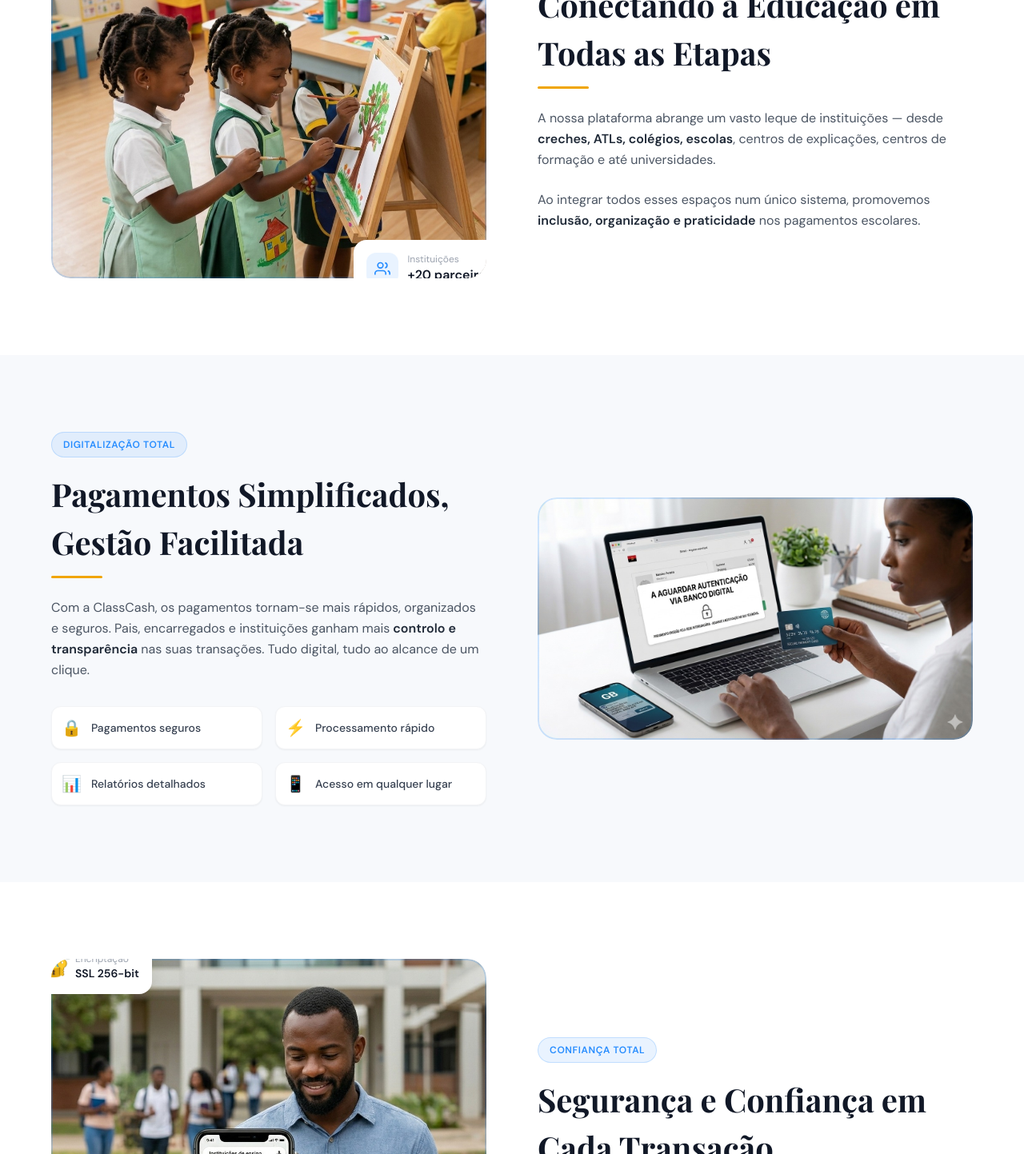
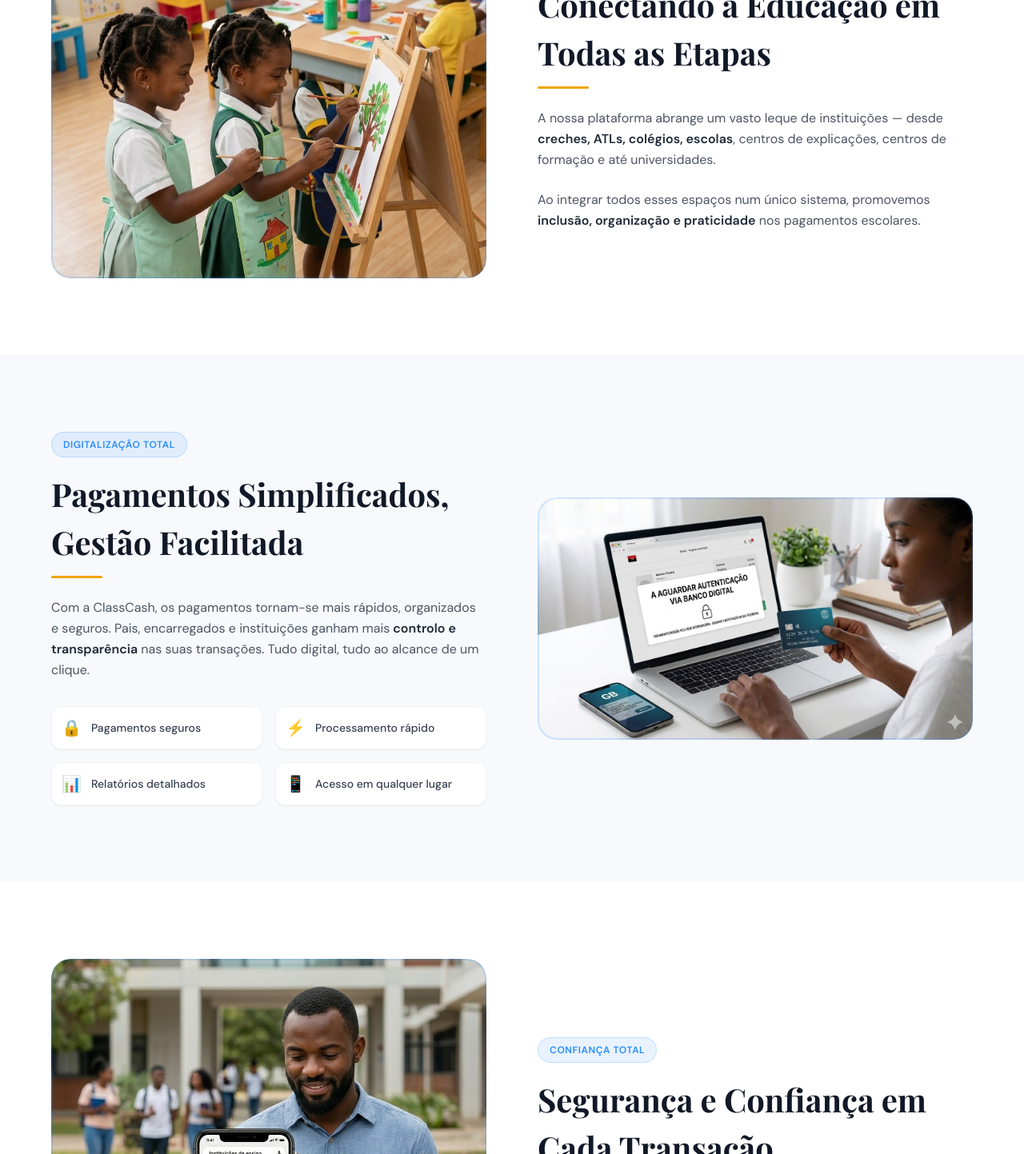
Before and after one commit to lildemaran-ui/ClassCash_FrontEnd, a React (Vite) app: page /PaginaInicial in a window 1280 px wide. Shown: the part 2506-3949 px from the top of the page at 80% size. Built offline with nearby package versions, Linux system fonts and the light colour scheme.

Commit message:
feat: Remove floating badges from ConteudoIndex component for cleaner design

```diff
--- a/src/Pages/Index/PaginaInicial/ConteudoIndex.tsx
+++ b/src/Pages/Index/PaginaInicial/ConteudoIndex.tsx
@@ -363,19 +363,8 @@ export default function ConteudoIndex() {
           <div className="max-w-6xl mx-auto flex flex-col md:flex-row items-center gap-16">
             <div className="w-full md:w-1/2 img-frame">
               <img loading="lazy" src={ilustr} alt="" className="w-full rounded-3xl object-cover" style={{ maxHeight: "480px" }} />
-              {/* Badge flutuante */}
-              <div className="absolute -bottom-6 -right-6 bg-white rounded-2xl shadow-xl p-4 flex items-center gap-3 z-10">
-                <div className="w-10 h-10 rounded-xl flex items-center justify-center" style={{ background: "rgba(38,140,255,0.1)" }}>
-                  <svg width="20" height="20" viewBox="0 0 24 24" fill="none" stroke="#268cff" strokeWidth="2">
-                    <path d="M17 21v-2a4 4 0 0 0-4-4H5a4 4 0 0 0-4 4v2"/><circle cx="9" cy="7" r="4"/>
-                    <path d="M23 21v-2a4 4 0 0 0-3-3.87"/><path d="M16 3.13a4 4 0 0 1 0 7.75"/>
-                  </svg>
-                </div>
-                <div>
-                  <p className="text-xs text-gray-400">Instituições</p>
-                  <p className="font-bold text-gray-900">+20 parceiros</p>
-                </div>
-              </div>
+
+
             </div>
             <div className="w-full md:w-1/2">
               <div className="badge mb-4">Abrangência Nacional</div>
@@ -441,16 +430,7 @@ export default function ConteudoIndex() {
           <div className="max-w-6xl mx-auto flex flex-col md:flex-row items-center gap-16">
             <div className="w-full md:w-1/2 img-frame">
               <img loading="lazy" src={ilustr3} alt="" className="w-full rounded-3xl object-cover" style={{ maxHeight: "480px" }} />
-              {/* Badge flutuante */}
-              <div className="absolute -top-6 -left-6 bg-white rounded-2xl shadow-xl p-4 z-10">
-                <div className="flex items-center gap-2">
-                  <span className="text-2xl">🔐</span>
-                  <div>
-                    <p className="text-xs text-gray-400">Encriptação</p>
-                    <p className="font-bold text-gray-900 text-sm">SSL 256-bit</p>
-                  </div>
-                </div>
-              </div>
+
             </div>
             <div className="w-full md:w-1/2">
               <div className="badge mb-4">Confiança Total</div>
```
